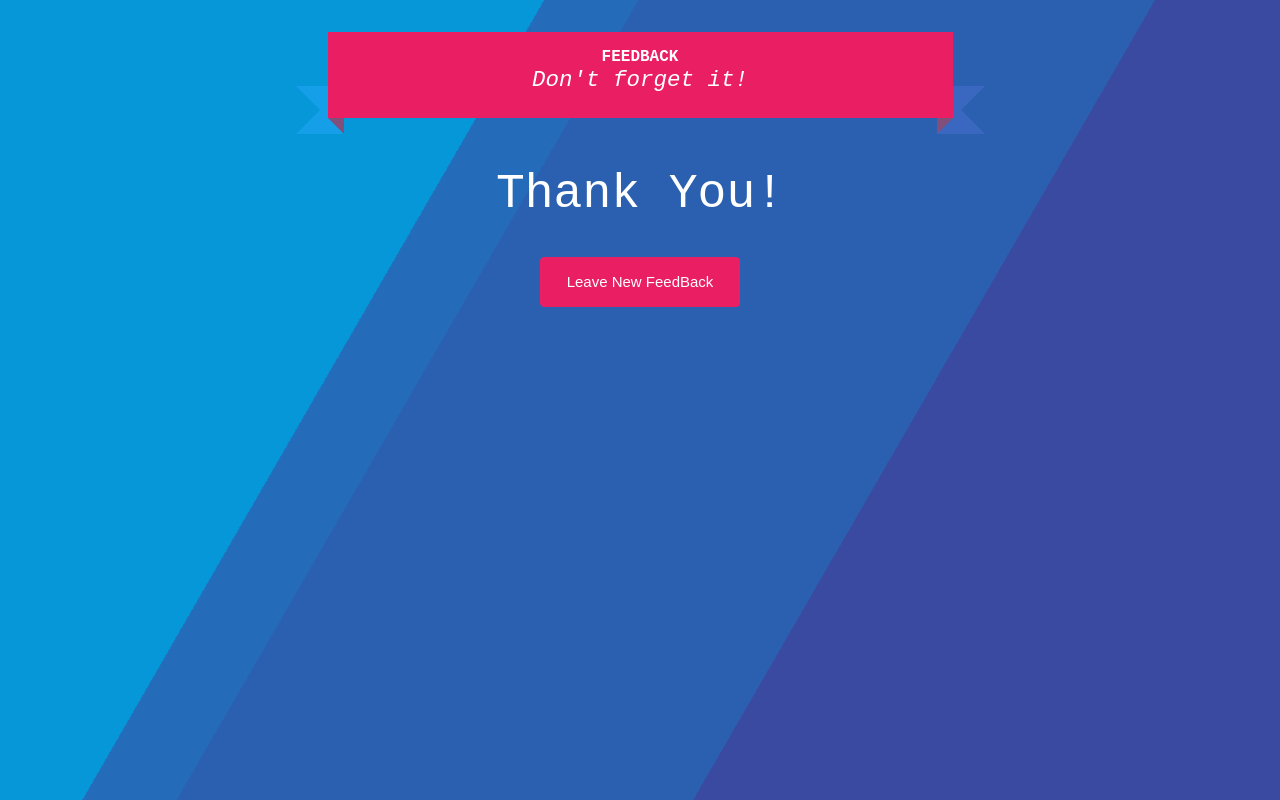
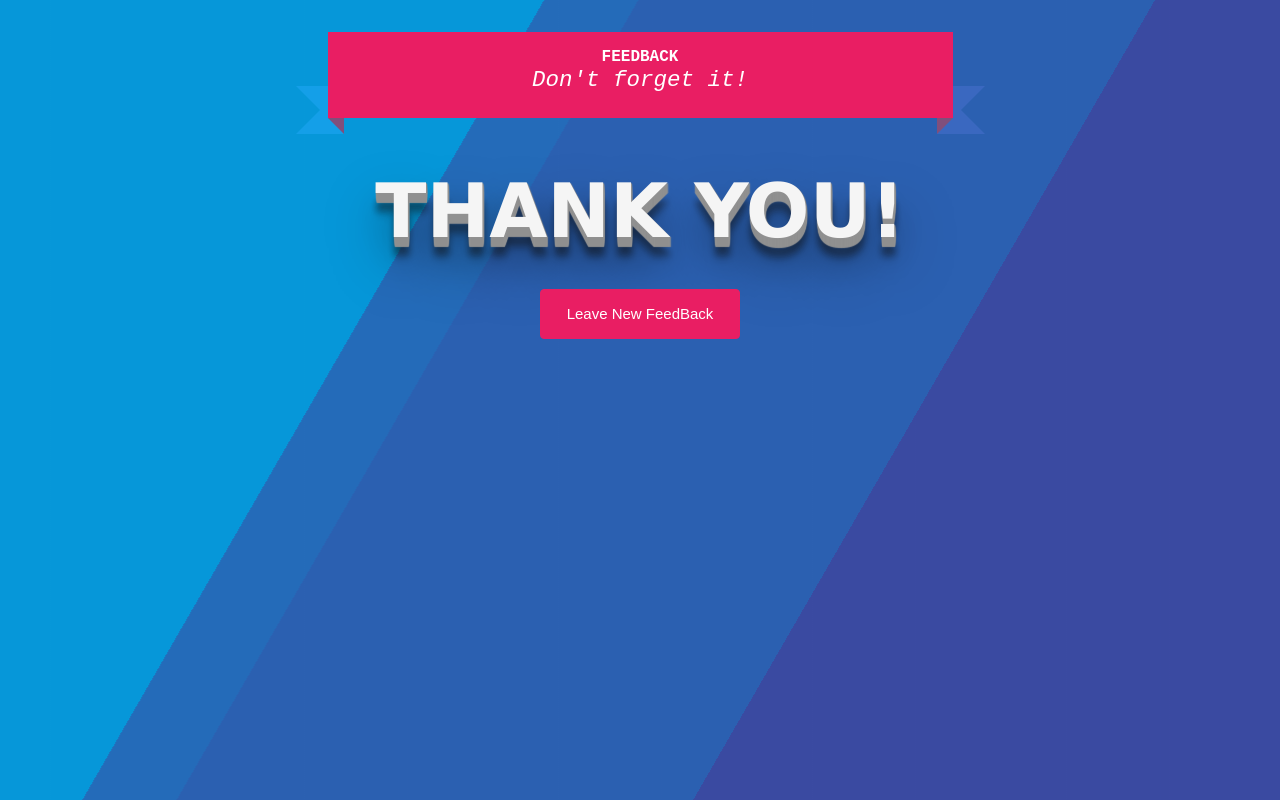
Before and after one commit to DanePete/weekend-redux-feedback-loop, a React (Create React App) app: page /#/success in a window 1280 px wide. Built offline with nearby package versions, Linux system fonts and the light colour scheme.

Commit message:
thank you

```diff
--- a/src/components/App/App.css
+++ b/src/components/App/App.css
@@ -9,6 +9,15 @@
 
 .circle-container text {
   color: white;
+}
+
+.thank-you {
+    text-transform: uppercase;
+    font-family: verdana;
+    font-size: 5em;
+    font-weight: 700;
+    color: #f5f5f5;
+    text-shadow: 1px 1px 1px #919191, 1px 2px 1px #919191, 1px 3px 1px #919191, 1px 4px 1px #919191, 1px 5px 1px #919191, 1px 6px 1px #919191, 1px 7px 1px #919191, 1px 8px 1px #919191, 1px 9px 1px #919191, 1px 10px 1px #919191, 1px 18px 6px rgb(16 16 16 / 40%), 1px 22px 10px rgb(16 16 16 / 20%), 1px 25px 35px rgb(16 16 16 / 20%), 1px 30px 60px rgb(16 16 16 / 40%);
 }
 
 .PizzaContainer {
--- a/src/components/Success/Success.js
+++ b/src/components/Success/Success.js
@@ -3,7 +3,7 @@ function Success() {
   const history = useHistory();
   return (
     <>
-      <h1>Thank You!</h1>
+      <h1 className='thank-you'>Thank You!</h1>
       <button className="btn btn-primary" onClick={() => history.push('/')}>Leave New FeedBack</button>
     </>
   )
```
